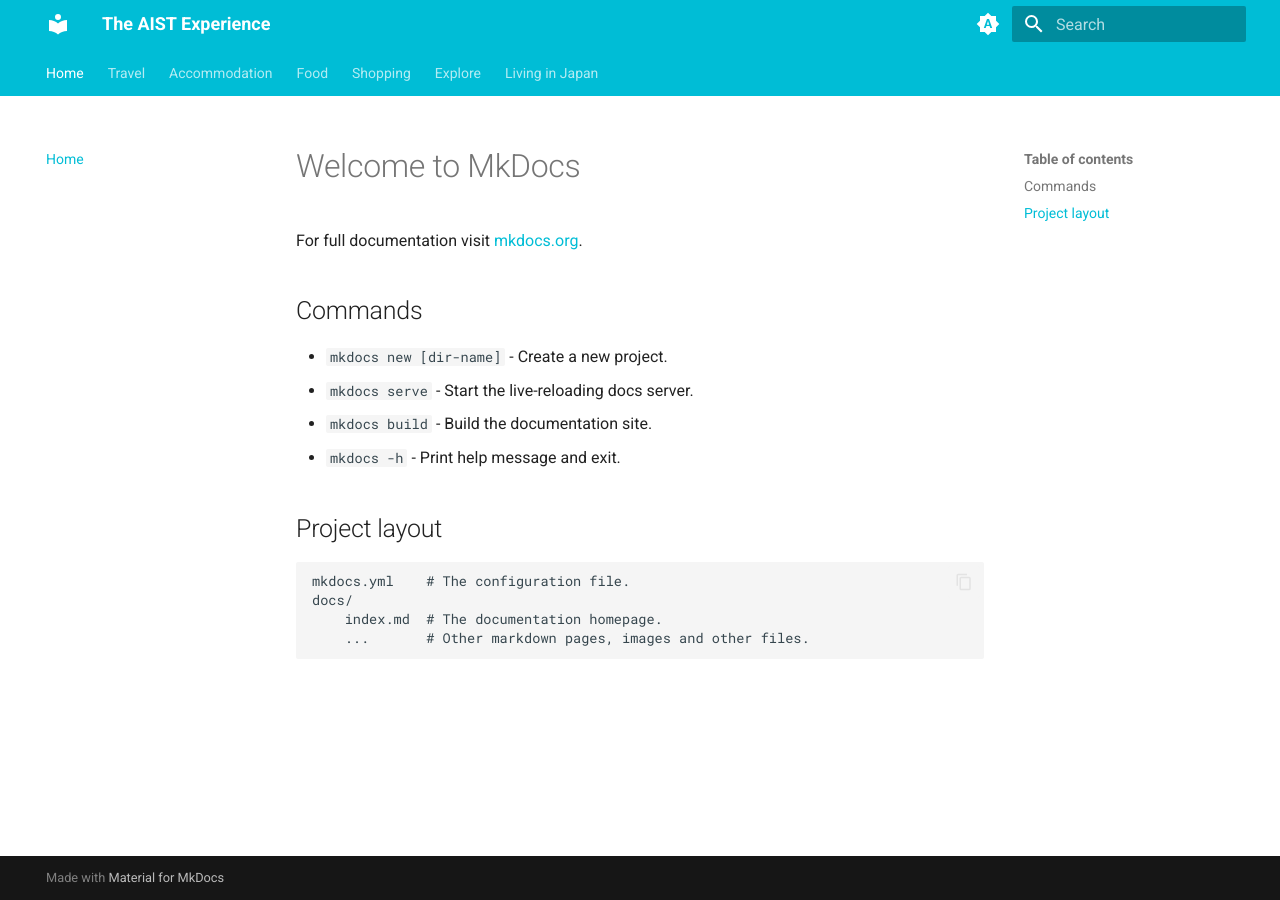
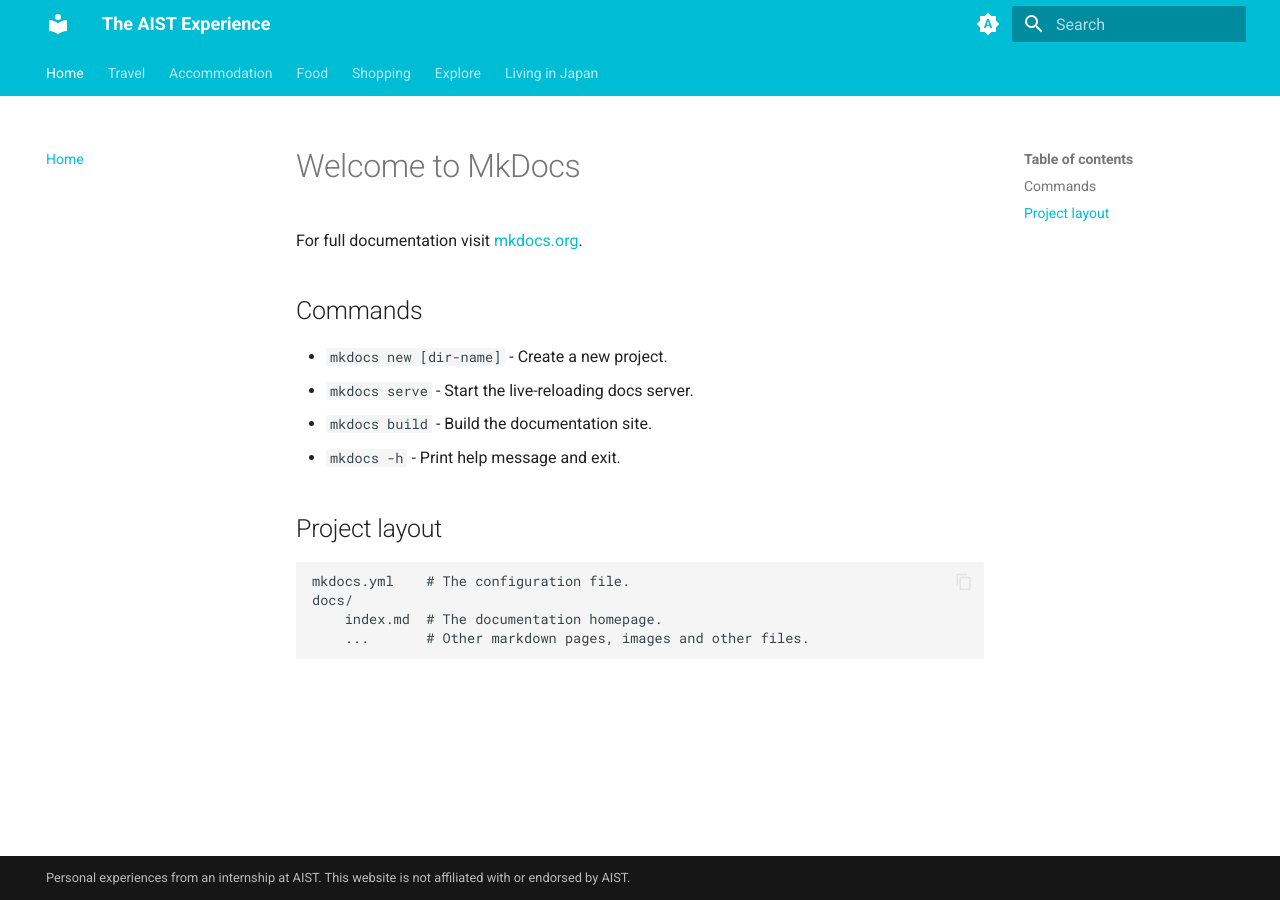
Before and after one commit to akaashss/aist-guide-website, an MkDocs documentation site: the page built from docs/index.md, in a window 1280 px wide. Built offline with MkDocs 1.6.1 and Material for MkDocs 9.7.7, drawn with Linux system fonts in a browser that asks for light colours.

Commit message:
copyrights.

```diff
--- a/mkdocs.yml
+++ b/mkdocs.yml
@@ -40,6 +40,13 @@
     - search.highlight
     - content.code.copy
     - toc.follow
+    - header.autohide
+    - navigation.footer
+
+copyright: Copyright &copy; 2026 Akaash S S
+copyright: Personal experiences from an internship at AIST. This website is not affiliated with or endorsed by AIST.
+extra:
+  generator: false
 
 nav:
   - Home: index.md
```
